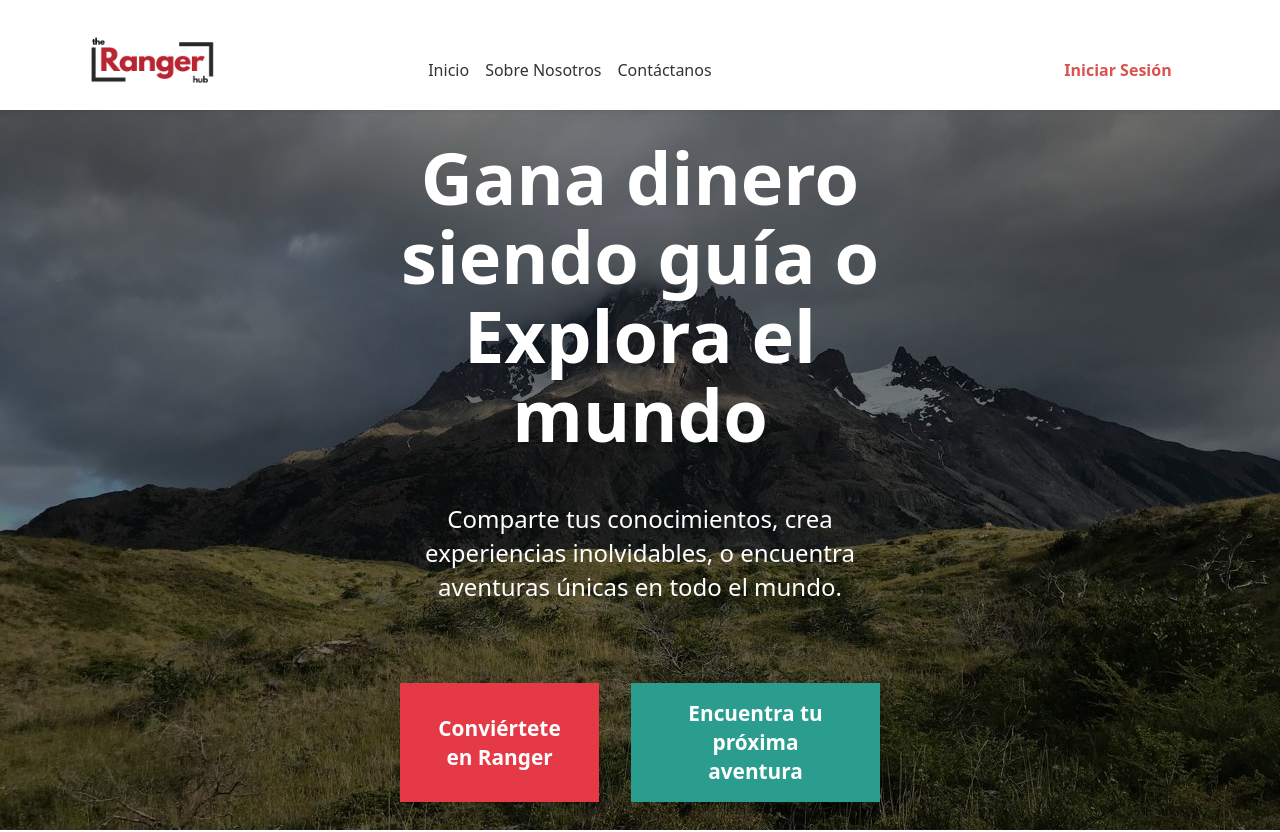
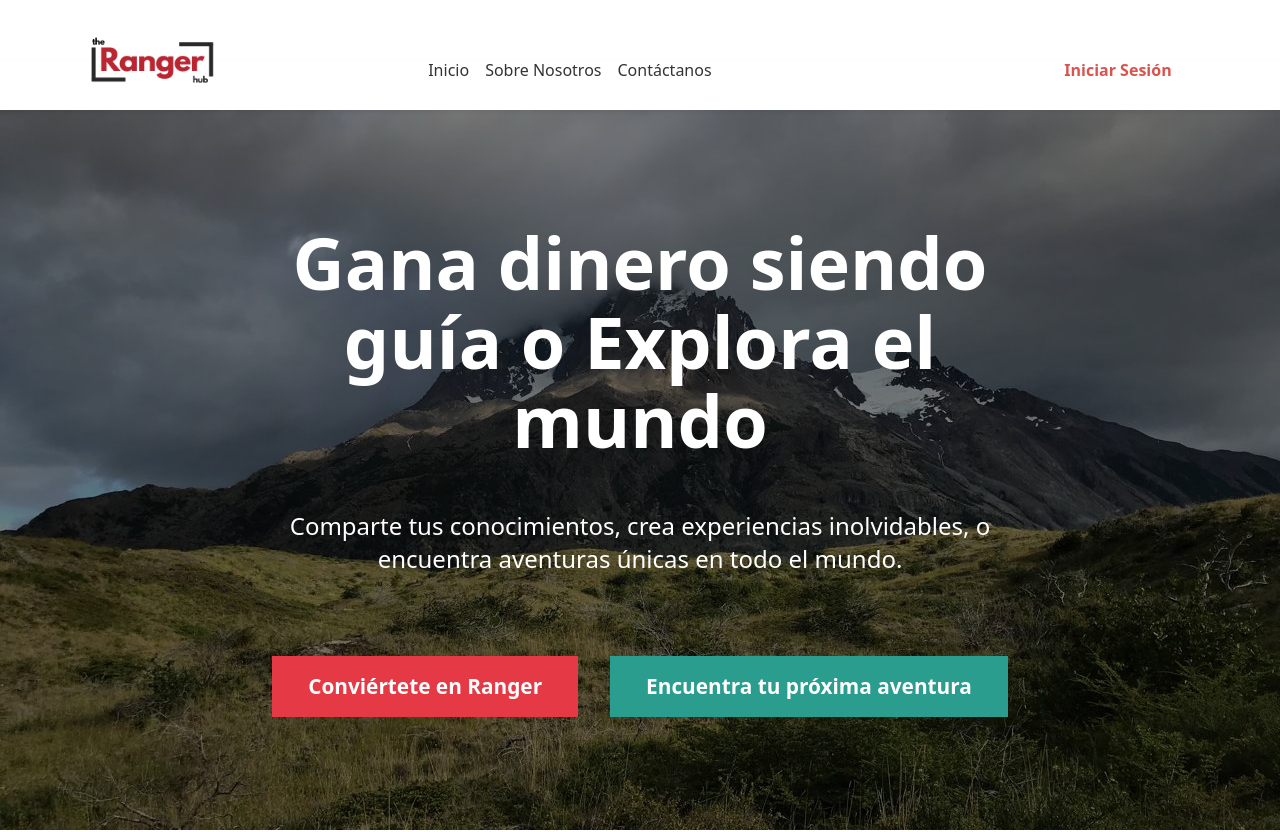
Before and after one commit to reyesborjas/TheRangerHub.front, a React (Vite) app: page / in a window 1280 px wide. Shown: the top 832 px of the page. Built offline with nearby package versions, Linux system fonts and the light colour scheme.

Commit message:
Arregle el hero section

```diff
--- a/src/pages/Home.jsx
+++ b/src/pages/Home.jsx
@@ -15,7 +15,7 @@ const HeroSection = () => {
             className="hero"
             style={{ backgroundImage: `url(${backgroundImage})` }}
         >
-            <div className="hero-content">
+            <div className="hero-content text-center">
                 <h1>Gana dinero siendo guía o Explora el mundo</h1>
                 <p>
                     Comparte tus conocimientos, crea experiencias inolvidables,
--- a/src/styles/HeroSection.css
+++ b/src/styles/HeroSection.css
@@ -5,8 +5,9 @@
     background: no-repeat center center/cover;
     display: flex;
     align-items: center;
+    justify-content: center; /* Centra horizontalmente el .hero-content */
     color: white;
-    padding: 0 25rem;
+    padding: 0 2rem; /* Reducimos el padding lateral */
 }
 
 .hero::before {
@@ -25,6 +26,10 @@
     max-width: 800px;
     text-align: center;
     line-height: 1.4;
+    display: flex;
+    flex-direction: column;
+    justify-content: center;
+    align-items: center;
 }
 
 .hero-content h1 {
```
